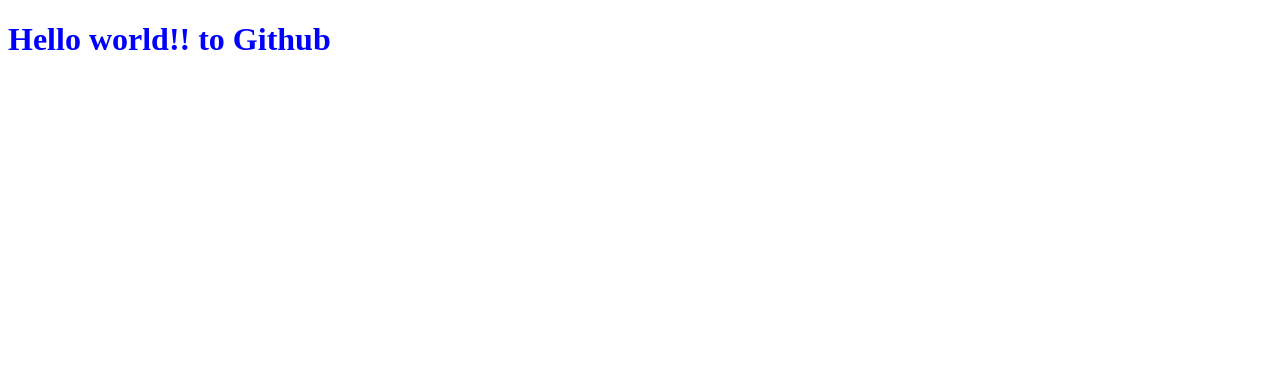
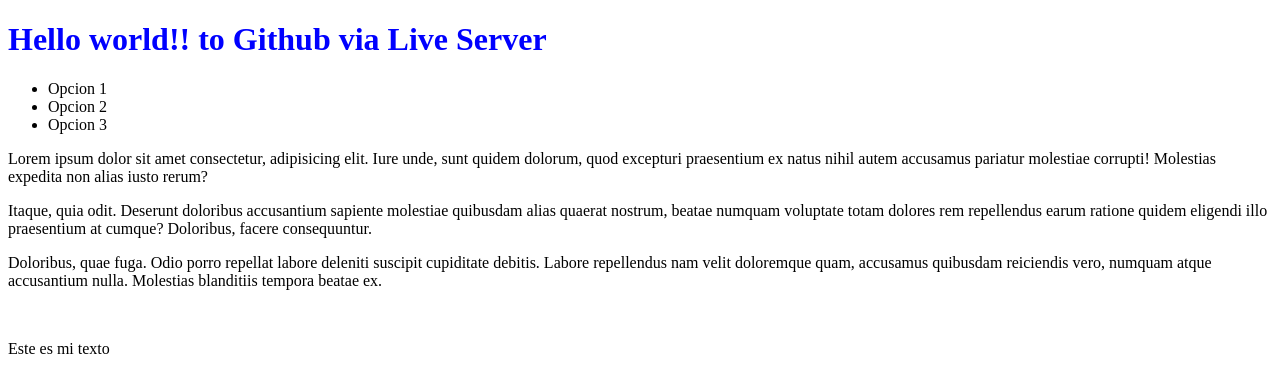
Before and after one commit to javiprada1/pruebas, a plain HTML site: page index.html in a window 1280 px wide. Drawn offline with Linux system fonts and the light colour scheme.

Commit message:
Add text to body index

```diff
--- a/index.html
+++ b/index.html
@@ -7,6 +7,23 @@
     <link rel="stylesheet" href="css/style.css">
 </head>
 <body>
-    <h1>Hello world!! to Github</h1>
+    <h1>Hello world!! to Github via Live Server</h1>
+
+    <ul>
+        <li><span class="hello1">Opcion 1</span></li>
+        <li><span class="hello2">Opcion 2</span></li>
+        <li><span class="hello3">Opcion 3</span></li>
+    </ul>
+
+    <div class="principal">
+        <p>Lorem ipsum dolor sit amet consectetur, adipisicing elit. Iure unde, sunt quidem dolorum, quod excepturi praesentium ex natus nihil autem accusamus pariatur molestiae corrupti! Molestias expedita non alias iusto rerum?</p>
+        <p>Itaque, quia odit. Deserunt doloribus accusantium sapiente molestiae quibusdam alias quaerat nostrum, beatae numquam voluptate totam dolores rem repellendus earum ratione quidem eligendi illo praesentium at cumque? Doloribus, facere consequuntur.</p>
+        <p>Doloribus, quae fuga. Odio porro repellat labore deleniti suscipit cupiditate debitis. Labore repellendus nam velit doloremque quam, accusamus quibusdam reiciendis vero, numquam atque accusantium nulla. Molestias blanditiis tempora beatae ex.</p>
+    </div>
+
+    <img src="" alt="">
+
+    <p title="presentacion">Este es mi texto</p>
+
 </body>
 </html>
```
